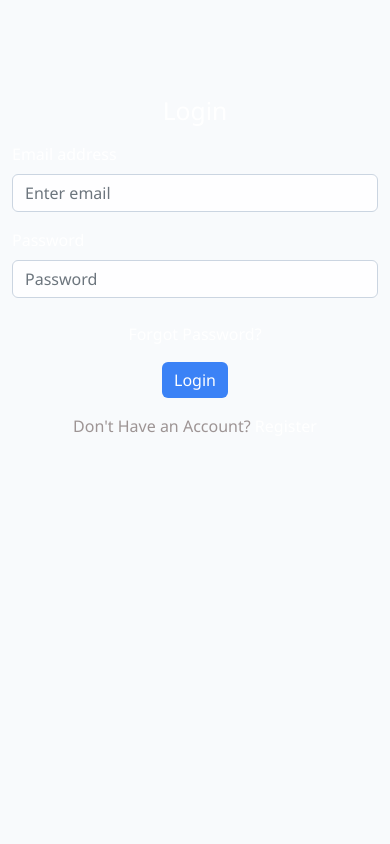
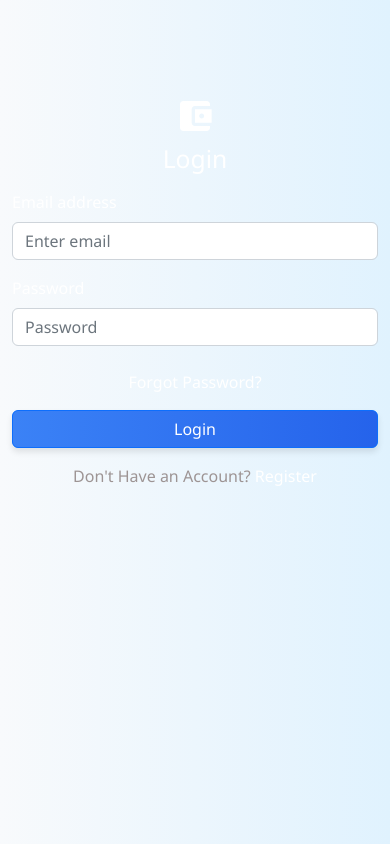
Before and after one commit to Sandeep-4512/Personal-Finance-Manager-App, a React (Create React App) app in the folder frontend/: page /login in a window 390 px wide. Built offline with nearby package versions, Linux system fonts and the light colour scheme; no server answers.

Commit message:
Update App.css

```diff
--- a/frontend/src/App.css
+++ b/frontend/src/App.css
@@ -4,49 +4,54 @@
   padding: 0;
   box-sizing: border-box;
   position: relative;
-  /* Eliminate all potential dot sources */
-  box-shadow: none !important;
-  text-shadow: none !important;
-  background-image: none !important;
-  list-style: none !important;
-  animation: none !important;
-  transition: none !important;
+  list-style: none;
+  text-decoration: none;
 }
 
 /* ===== Base Background ===== */
 body, .App {
   min-height: 100vh;
-  background: #f8fafc !important; /* Soft blue-gray background */
+  background: linear-gradient(to right, #f8fafc, #e0f2fe);
   font-family: 'Segoe UI', Tahoma, Geneva, Verdana, sans-serif;
-  color: #1e293b !important; /* Dark slate text */
+  color: #1e293b;
+}
+
+/* ===== Header Bar ===== */
+header, .navbar, .topbar {
+  background: #1e40af;
+  color: #ffffff;
+  padding: 1rem;
+  font-size: 1.1rem;
+  font-weight: 500;
+  text-align: center;
 }
 
 /* ===== Card/Form Styling ===== */
 .auth-form, .main-container, table {
-  background: rgba(255, 255, 255, 0.96) !important; /* Slightly transparent white */
-  backdrop-filter: blur(4px);
-  border-radius: 12px;
-  border: 1px solid rgba(203, 213, 225, 0.3) !important; /* Light border */
-  box-shadow: 0 2px 12px rgba(0, 0, 0, 0.04) !important;
-  overflow: hidden;
+  background: #ffffff;
+  border-radius: 16px;
+  border: 1px solid #e2e8f0;
+  box-shadow: 0 8px 24px rgba(0, 0, 0, 0.08);
+  padding: 20px;
+  margin-bottom: 20px;
 }
 
 /* ===== Button Enhancements ===== */
 .btn-primary, button, [type="button"], [type="submit"] {
-  background: #3b82f6 !important; /* Vibrant blue */
-  color: white !important;
-  padding: 10px 20px;
-  border-radius: 8px;
-  border: none !important;
+  background: linear-gradient(90deg, #3b82f6, #2563eb);
+  color: white;
+  padding: 10px 22px;
+  border-radius: 10px;
+  border: none;
   font-weight: 600;
   cursor: pointer;
-  display: inline-block;
-  text-align: center;
-  transition: background 0.2s !important; /* Only allow color transition */
+  transition: all 0.3s ease;
 }
 
 .btn-primary:hover, button:hover {
-  background: #2563eb !important; /* Darker blue on hover */
+  background: linear-gradient(90deg, #1d4ed8, #1e40af);
+  transform: translateY(-2px);
+  box-shadow: 0 4px 12px rgba(37, 99, 235, 0.4);
 }
 
 /* ===== Table Improvements ===== */
@@ -54,63 +59,65 @@ table {
   width: 100%;
   border-collapse: separate;
   border-spacing: 0;
+  margin-top: 10px;
 }
 
 th, td {
-  padding: 12px 16px;
-  border-bottom: 1px solid #f1f5f9 !important;
+  padding: 14px 18px;
+  border-bottom: 1px solid #f1f5f9;
   text-align: left;
+  font-size: 15px;
 }
 
 th {
-  background: #f8fafc !important;
+  background: #eff6ff;
+  color: #1e3a8a;
   font-weight: 600;
-  color: #334155 !important;
 }
 
-/* ===== Filter/Reset Components ===== */
-[class*="filter"], [class*="reset"] {
-  background: rgba(255, 255, 255, 0.9) !important;
-  border: 1px solid #e2e8f0 !important;
-  padding: 8px 16px;
-  border-radius: 6px;
-  margin: 4px;
+/* ===== Filters and Inputs ===== */
+[class*="filter"], [class*="reset"], .filter-box {
+  background: #f1f5f9;
+  border: 1px solid #cbd5e1;
+  padding: 10px 16px;
+  border-radius: 10px;
+  margin: 6px;
+  display: inline-block;
 }
 
-/* ===== Input Fields ===== */
 .form-control, input, select, textarea {
-  background: rgba(255, 255, 255, 0.9) !important;
-  border: 1px solid #cbd5e1 !important;
+  background: #ffffff;
+  border: 1px solid #cbd5e1;
   padding: 10px 14px;
-  border-radius: 8px;
+  border-radius: 10px;
   width: 100%;
+  font-size: 14px;
+  transition: border-color 0.3s ease;
 }
 
 .form-control:focus {
-  border-color: #3b82f6 !important;
-  box-shadow: 0 0 0 2px rgba(59, 130, 246, 0.2) !important;
+  border-color: #3b82f6;
+  box-shadow: 0 0 0 3px rgba(59, 130, 246, 0.3);
 }
 
-/* ===== Complete Dot Elimination ===== */
-*::before, *::after {
-  content: "" !important;
-  display: none !important;
-  background: transparent !important;
-}
-
-canvas, iframe, svg, video {
-  display: none !important;
-  visibility: hidden !important;
-}
-
-/* ===== Responsive Adjustments ===== */
+/* ===== Responsive Design ===== */
 @media (max-width: 768px) {
   .auth-form, .main-container {
-    padding: 1.5rem !important;
-    margin: 12px !important;
+    padding: 1.5rem;
+    margin: 12px;
   }
 
   th, td {
-    padding: 8px 12px;
+    padding: 10px 12px;
+  }
+
+  button, .btn-primary {
+    width: 100%;
+    margin-top: 10px;
   }
 }
+
+/* ===== Misc Cleanup ===== */
+canvas, iframe, svg, video {
+  display: none;
+}
```
